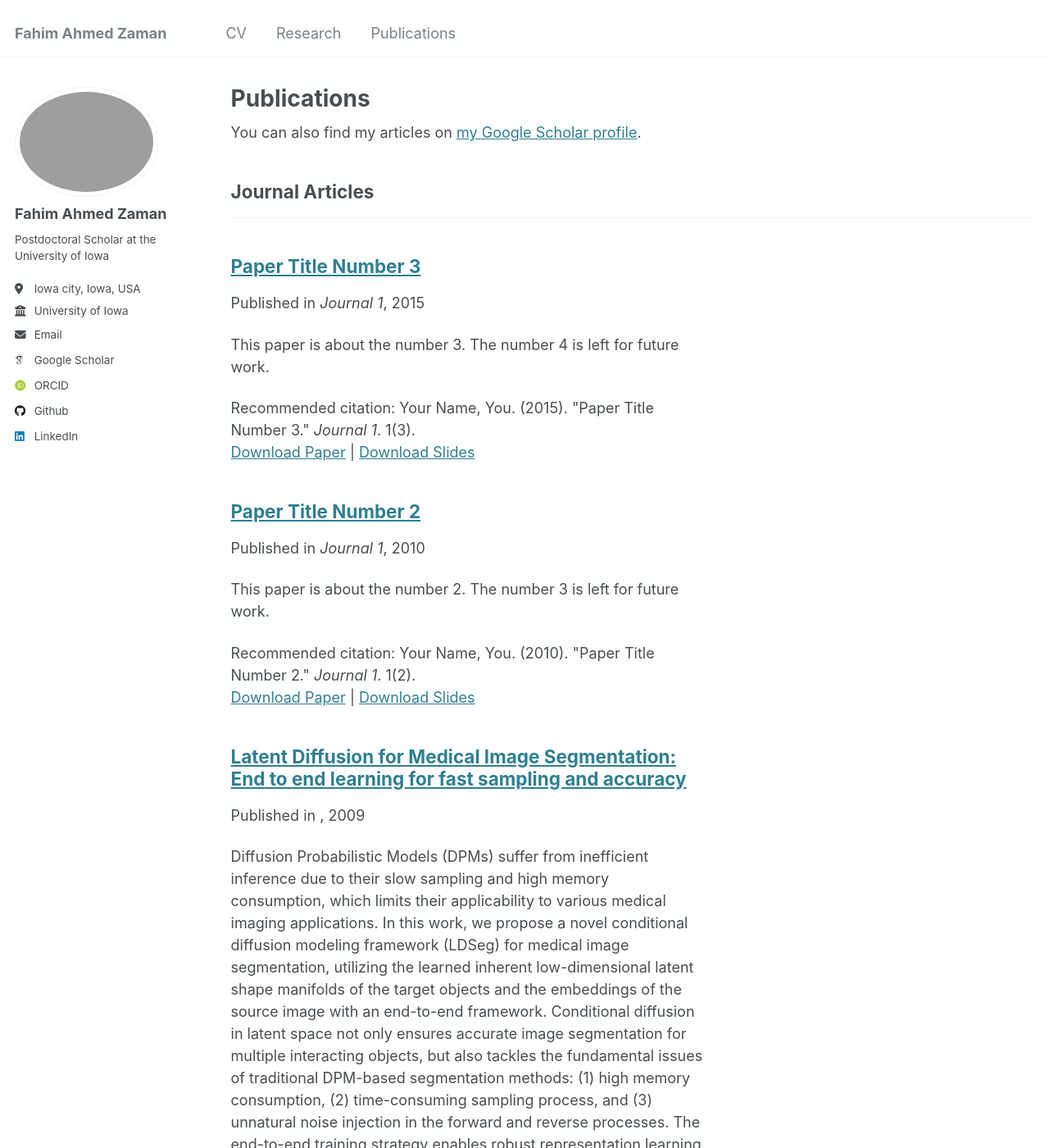
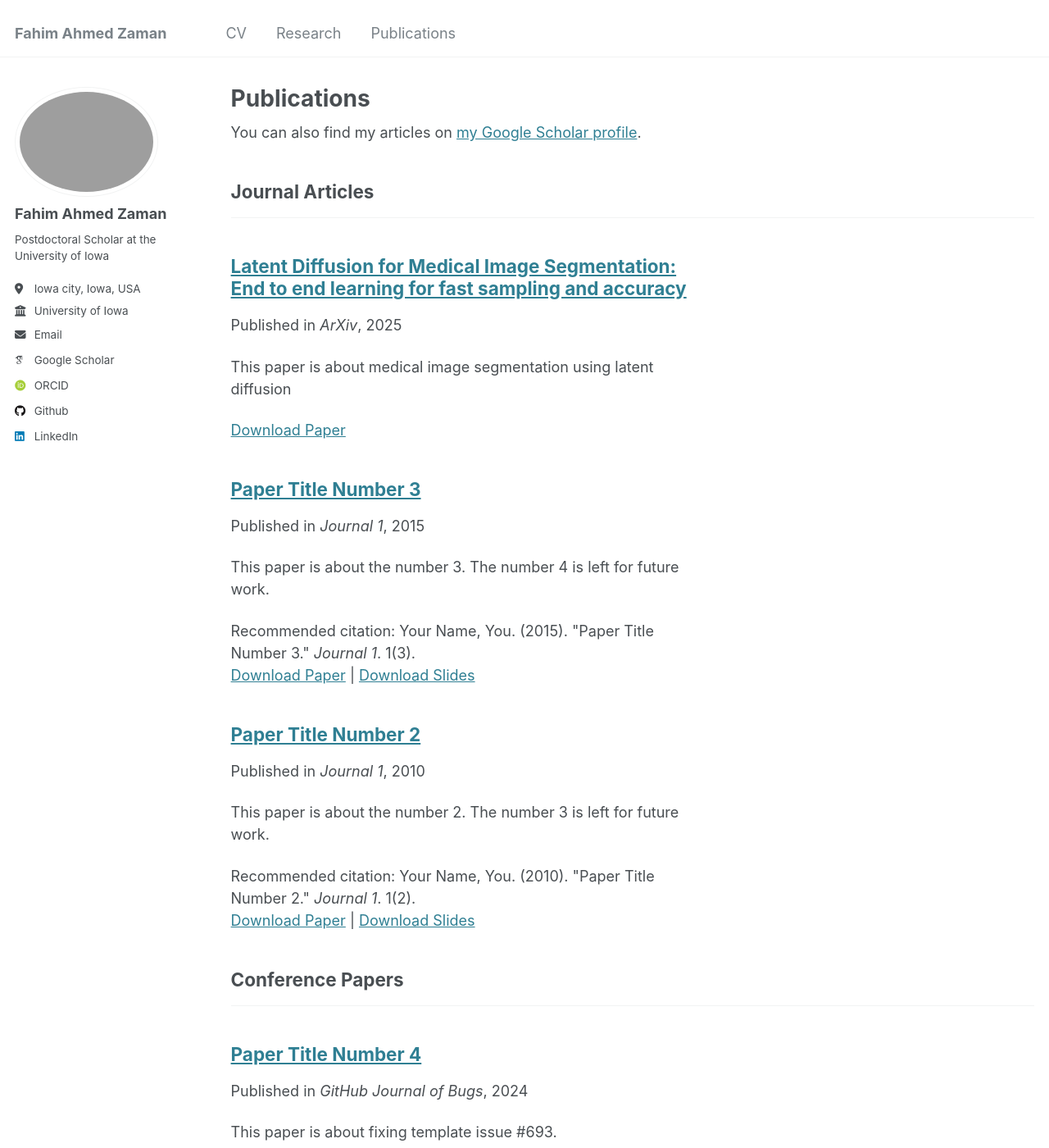
Before and after one commit to FahimZaman/FahimZaman.github.io, a Jekyll site: the page built from _pages/publications.html, in a window 1280 px wide and 1400 px high. Shown: the whole window at 82% size. Built offline with Jekyll 4.4.1, drawn with Linux system fonts in a browser that asks for light colours; some web fonts are replaced; some of the changed text lies outside the part shown.

Commit message:
Update 2009-10-01-paper-title-number-1.md

```diff
--- a/_publications/2009-10-01-paper-title-number-1.md
+++ b/_publications/2009-10-01-paper-title-number-1.md
@@ -3,6 +3,9 @@ title: "Latent Diffusion for Medical Image Segmentation: End to end learning for
 collection: publications
 category: manuscripts
 permalink: /publication/2009-10-01-paper-title-number-1
+excerpt: 'This paper is about medical image segmentation using latent diffusion'
+date: 2025-01-20
+venue: 'ArXiv'
 paperurl: 'https://arxiv.org/abs/2407.12952'
 ---
 
```
